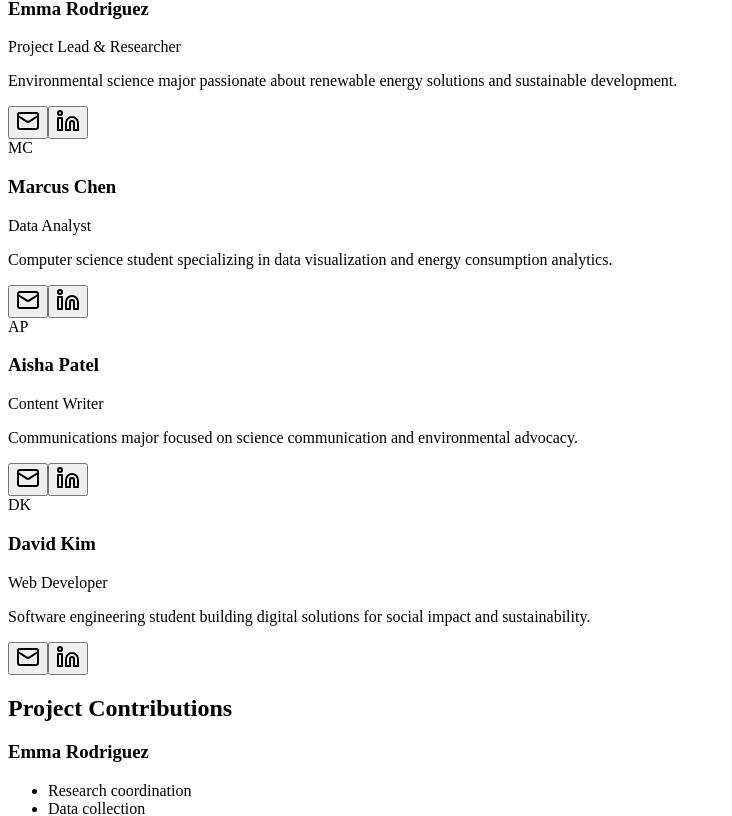
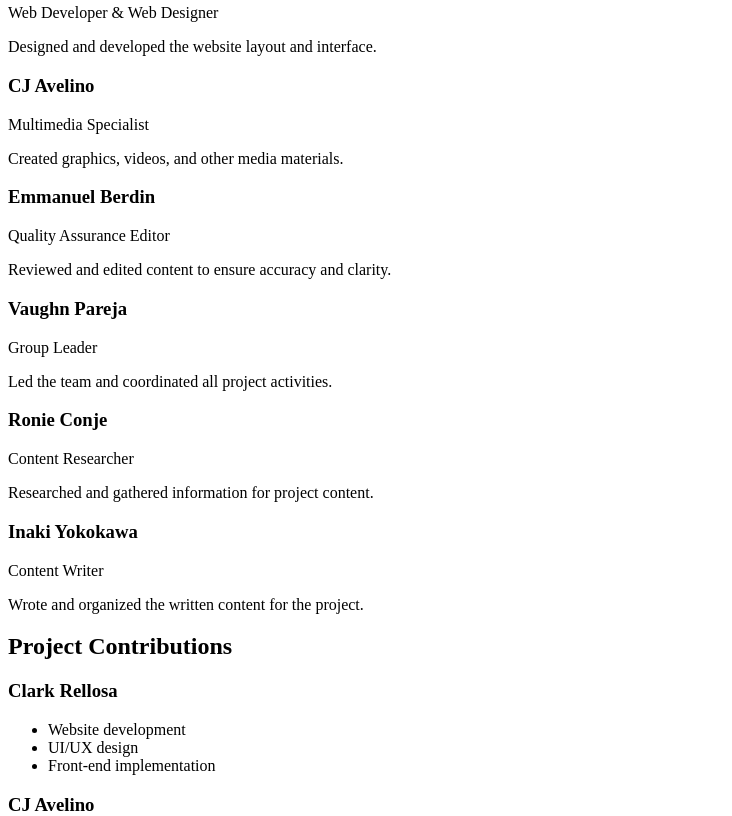
Before and after one commit to EnergyVis1on/energyvis1on.github.io, a React (Vite) app in the folder client/: page /about in a window 1280 px wide. Shown: the part 279-1095 px from the top of the page, without its empty margins (0-732 px from the left). Built offline with nearby package versions, Linux system fonts and the light colour scheme; a web font is replaced by a local one.

Commit message:
Update About.tsx

```diff
--- a/client/src/pages/About.tsx
+++ b/client/src/pages/About.tsx
@@ -1,134 +1,136 @@
 import { Card } from "@/components/ui/card";
-import { Avatar, AvatarFallback, AvatarImage } from "@/components/ui/avatar";
-import { Mail, Linkedin, Users } from "lucide-react";
+import { Avatar, AvatarImage } from "@/components/ui/avatar";
+import { Users, Mail } from "lucide-react";
 import { Button } from "@/components/ui/button";
 
 export default function About() {
   const teamMembers = [
     {
-      name: "Emma Rodriguez",
-      role: "Project Lead & Researcher",
-      bio: "Environmental science major passionate about renewable energy solutions and sustainable development.",
-      initials: "ER",
-      email: "emma.r@example.com",
-      linkedin: "#",
+      name: "Clark Rellosa",
+      role: "Web Developer & Web Designer",
+      bio: "Designed and developed the website layout and interface.",
     },
     {
-      name: "Marcus Chen",
-      role: "Data Analyst",
-      bio: "Computer science student specializing in data visualization and energy consumption analytics.",
-      initials: "MC",
-      email: "marcus.c@example.com",
-      linkedin: "#",
+      name: "CJ Avelino",
+      role: "Multimedia Specialist",
+      bio: "Created graphics, videos, and other media materials.",
     },
     {
-      name: "Aisha Patel",
-      role: "Content Writer",
-      bio: "Communications major focused on science communication and environmental advocacy.",
-      initials: "AP",
-      email: "aisha.p@example.com",
-      linkedin: "#",
+      name: "Emmanuel Berdin",
+      role: "Quality Assurance Editor",
+      bio: "Reviewed and edited content to ensure accuracy and clarity.",
     },
     {
-      name: "David Kim",
-      role: "Web Developer",
-      bio: "Software engineering student building digital solutions for social impact and sustainability.",
-      initials: "DK",
-      email: "david.k@example.com",
-      linkedin: "#",
+      name: "Vaughn Pareja",
+      role: "Group Leader",
+      bio: "Led the team and coordinated all project activities.",
+    },
+    {
+      name: "Ronie Conje",
+      role: "Content Researcher",
+      bio: "Researched and gathered information for project content.",
+    },
+    {
+      name: "Inaki Yokokawa",
+      role: "Content Writer",
+      bio: "Wrote and organized the written content for the project.",
     },
   ];
 
   const contributions = [
     {
-      member: "Emma Rodriguez",
-      tasks: ["Research coordination", "Data collection", "Expert interviews"],
+      member: "Clark Rellosa",
+      tasks: ["Website development", "UI/UX design", "Front-end implementation"],
     },
     {
-      member: "Marcus Chen",
-      tasks: ["Data visualization", "Chart creation", "Statistical analysis"],
+      member: "CJ Avelino",
+      tasks: ["Multimedia production", "Video editing", "Graphic design"],
     },
     {
-      member: "Aisha Patel",
-      tasks: ["Content writing", "Copyediting", "Social media strategy"],
+      member: "Emmanuel Berdin",
+      tasks: ["Editing and proofreading", "Content quality assurance", "Final review"],
     },
     {
-      member: "David Kim",
-      tasks: ["Website development", "UI/UX design", "Technical implementation"],
+      member: "Vaughn Pareja",
+      tasks: ["Team coordination", "Project planning", "Leadership and strategy"],
+    },
+    {
+      member: "Ronie Conje",
+      tasks: ["Research and data gathering", "Fact-checking", "Information synthesis"],
+    },
+    {
+      member: "Inaki Yokokawa",
+      tasks: ["Content writing", "Script creation", "Copy development"],
     },
   ];
 
   return (
     <div className="min-h-screen py-16 px-6">
       <div className="max-w-7xl mx-auto">
+        {/* Header Section */}
         <div className="mb-16 text-center">
           <div className="inline-flex items-center space-x-2 px-4 py-2 rounded-full bg-primary/10 border border-primary/20 mb-6">
             <Users className="w-4 h-4 text-primary" />
             <span className="text-sm font-medium text-primary">Our Team</span>
           </div>
 
-          <h1 data-testid="text-page-title" className="font-serif font-bold text-5xl md:text-6xl mb-6">
+          <h1
+            data-testid="text-page-title"
+            className="font-serif font-bold text-5xl md:text-6xl mb-6"
+          >
             About <span className="text-primary">Our Group</span>
           </h1>
 
           <p className="text-xl text-muted-foreground max-w-3xl mx-auto leading-relaxed">
-            We are a dedicated team of students committed to raising awareness about SDG 7 and promoting sustainable energy solutions through education and technology.
+            We are a team of students dedicated to promoting SDG 7: Affordable and Clean Energy. Each of us contributed specific skills to bring this project to life.
           </p>
         </div>
 
-        <div className="grid grid-cols-1 md:grid-cols-2 lg:grid-cols-4 gap-8 mb-16">
+        {/* Team Members Section */}
+        <div className="grid grid-cols-1 md:grid-cols-2 lg:grid-cols-3 gap-8 mb-16">
           {teamMembers.map((member, index) => (
-            <Card key={index} data-testid={`card-member-${index}`} className="p-6 text-center hover-elevate">
+            <Card
+              key={index}
+              data-testid={`card-member-${index}`}
+              className="p-6 text-center hover-elevate"
+            >
               <div className="flex flex-col items-center">
                 <Avatar className="w-24 h-24 mb-4 border-2 border-primary/20">
                   <AvatarImage src="" alt={member.name} />
-                  <AvatarFallback className="bg-primary/10 text-primary text-xl font-bold">
-                    {member.initials}
-                  </AvatarFallback>
                 </Avatar>
 
                 <h3 className="font-bold text-xl mb-1">{member.name}</h3>
                 <p className="text-sm text-primary mb-3">{member.role}</p>
-                <p className="text-sm text-muted-foreground leading-relaxed mb-4">{member.bio}</p>
-
-                <div className="flex items-center space-x-2 pt-4 border-t border-border w-full justify-center">
-                  <Button
-                    data-testid={`button-email-${index}`}
-                    size="icon"
-                    variant="ghost"
-                    className="h-8 w-8"
-                    onClick={() => console.log(`Email ${member.email}`)}
-                  >
-                    <Mail className="w-4 h-4" />
-                  </Button>
-                  <Button
-                    data-testid={`button-linkedin-${index}`}
-                    size="icon"
-                    variant="ghost"
-                    className="h-8 w-8"
-                    onClick={() => console.log(`LinkedIn ${member.linkedin}`)}
-                  >
-                    <Linkedin className="w-4 h-4" />
-                  </Button>
-                </div>
+                <p className="text-sm text-muted-foreground leading-relaxed">
+                  {member.bio}
+                </p>
               </div>
             </Card>
           ))}
         </div>
 
+        {/* Project Contributions Section */}
         <div className="mb-16">
           <h2 className="font-serif font-bold text-3xl md:text-4xl mb-8 text-center">
             Project Contributions
           </h2>
           <div className="grid grid-cols-1 md:grid-cols-2 gap-6">
             {contributions.map((contribution, index) => (
-              <Card key={index} data-testid={`card-contribution-${index}`} className="p-6">
-                <h3 className="font-bold text-lg mb-4">{contribution.member}</h3>
+              <Card
+                key={index}
+                data-testid={`card-contribution-${index}`}
+                className="p-6"
+              >
+                <h3 className="font-bold text-lg mb-4">
+                  {contribution.member}
+                </h3>
                 <ul className="space-y-2">
                   {contribution.tasks.map((task, i) => (
                     <li key={i} className="flex items-center space-x-2">
                       <div className="w-1.5 h-1.5 rounded-full bg-primary shrink-0" />
-                      <span className="text-sm text-muted-foreground">{task}</span>
+                      <span className="text-sm text-muted-foreground">
+                        {task}
+                      </span>
                     </li>
                   ))}
                 </ul>
@@ -137,20 +139,22 @@ export default function About() {
           </div>
         </div>
 
+        {/* Mission Section */}
         <div className="mb-16">
           <h2 className="font-serif font-bold text-3xl md:text-4xl mb-8 text-center">
             Our Mission
           </h2>
           <Card className="p-8 text-center">
             <p className="text-lg leading-relaxed max-w-4xl mx-auto mb-6">
-              Our mission is to educate and inspire action on SDG 7: Affordable and Clean Energy. Through research, data visualization, and accessible content, we aim to demonstrate how STEM innovations are addressing global energy challenges and how individuals can contribute to a sustainable future.
+              Our mission is to raise awareness about SDG 7: Affordable and Clean Energy. We aim to educate others about the importance of sustainable energy through research, design, and collaboration.
             </p>
             <p className="text-muted-foreground">
-              This project was created as part of our commitment to the United Nations Sustainable Development Goals and our belief that every student can be an agent of change.
+              This project shows how teamwork and innovation can contribute to a cleaner and brighter future.
             </p>
           </Card>
         </div>
 
+        {/* Contact Section */}
         <div className="text-center">
           <Card className="p-8 bg-gradient-to-br from-primary/10 to-transparent border-primary/20">
             <h3 className="font-serif font-bold text-2xl md:text-3xl mb-4">
```
